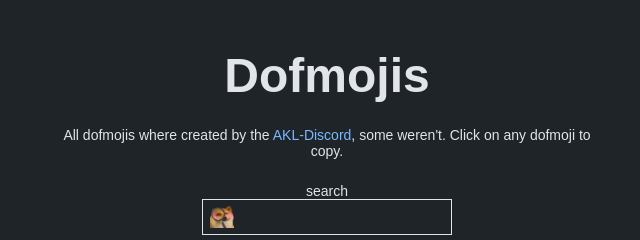
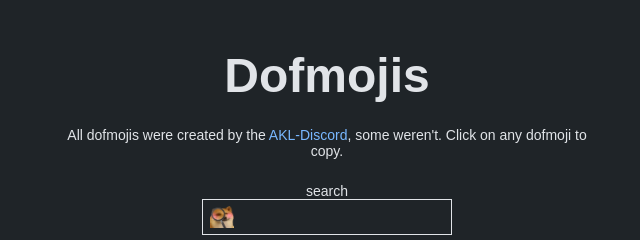
Before and after one commit to atdojo/dofmojis, a plain HTML site: page index.html in a window 1280 px wide. Shown: the top 240 px of the page, 313-953 px from the left. Drawn offline with Linux system fonts and the light colour scheme.

Commit message:
fix typo

```diff
--- a/index.html
+++ b/index.html
@@ -13,7 +13,7 @@
 <body>
     <main>
         <h1>Dofmojis</h1>
-        <p class="dofmoji-description">All dofmojis where created by the <a href="https://discord.gg/yCYdghrX" target="_blank">AKL-Discord</a>, some weren't. Click on any dofmoji to copy.</p>
+        <p class="dofmoji-description">All dofmojis were created by the <a href="https://discord.gg/yCYdghrX" target="_blank">AKL-Discord</a>, some weren't. Click on any dofmoji to copy.</p>
         <div class="search-container">
             <label for="search">search</label>
             <input id="search"></input>
```
Also changed, not shown: 1 other file.
